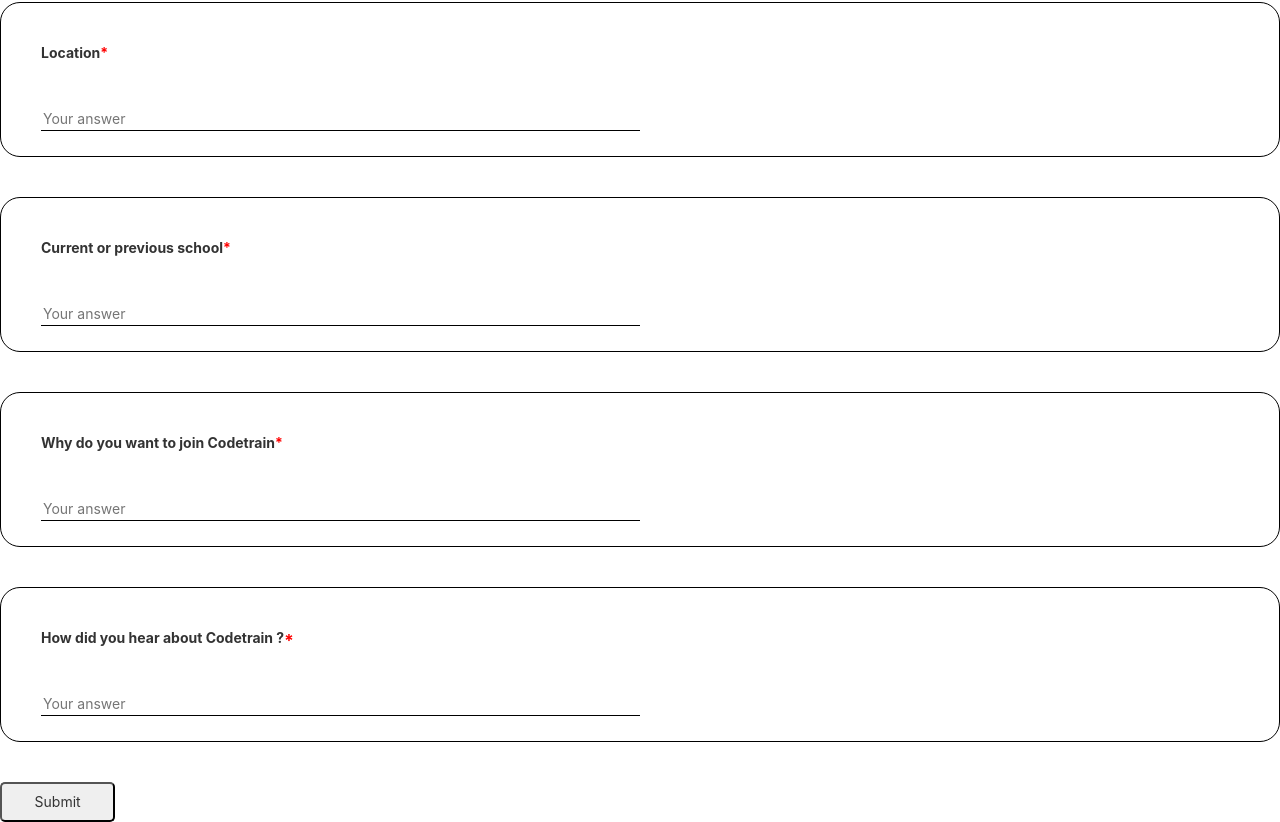
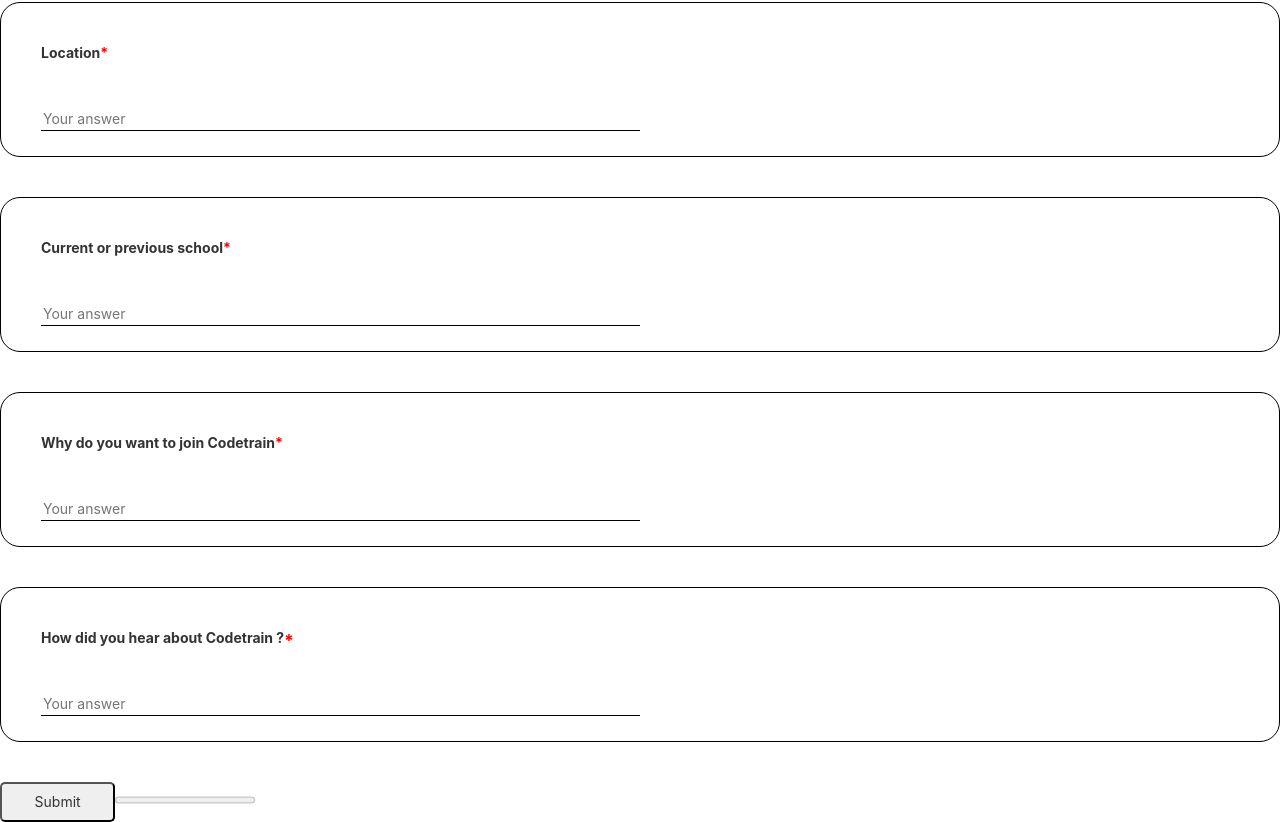
Before and after one commit to kencal20/react-forms_ass, a React (Create React App) app: page / in a window 1280 px wide. Shown: the part 1374-2196 px from the top of the page. Built offline with nearby package versions, Linux system fonts and the light colour scheme.

Commit message:
react_assform update

```diff
--- a/src/React_assform.jsx
+++ b/src/React_assform.jsx
@@ -1,5 +1,4 @@
 import React, { Component } from "react";
-
 
 class React_ass extends Component {
   constructor(props) {
@@ -32,7 +31,7 @@
   }
   render() {
     return (
-      <form >
+      <form>
         <div id="intro">
           <h1>Codetrain Registration Form</h1>
           <h4>
@@ -228,7 +227,10 @@
         </div>
         <br />
         <br />
-        <button onClick={this.handleSubmit} type="submit">Submit</button>
+        <button onClick={this.handleSubmit} type="submit">
+          Submit
+        </button>
+        <progress value="bar" max="6" />
       </form>
     );
   }
```
